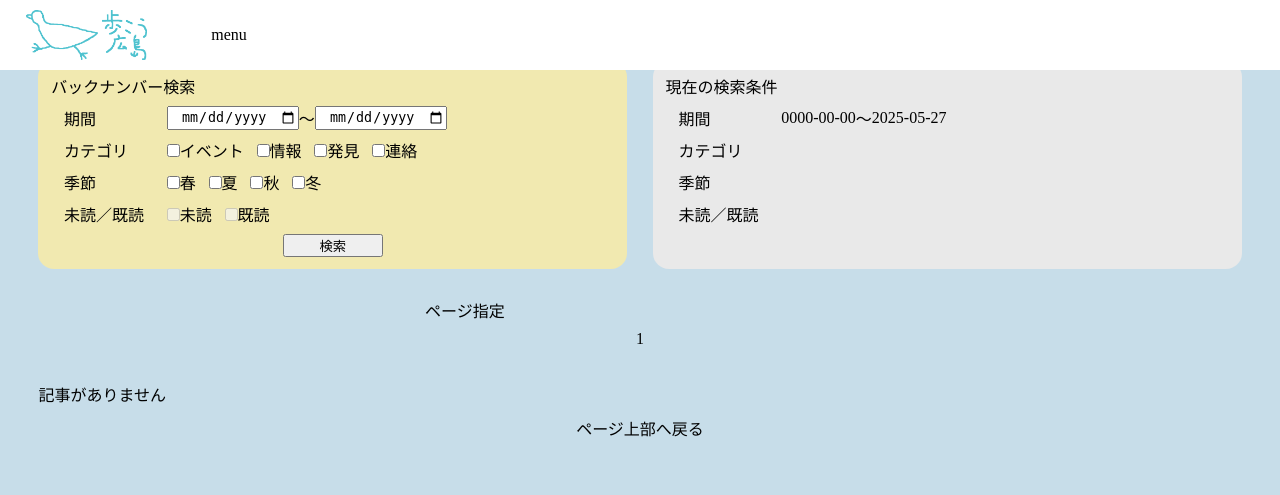
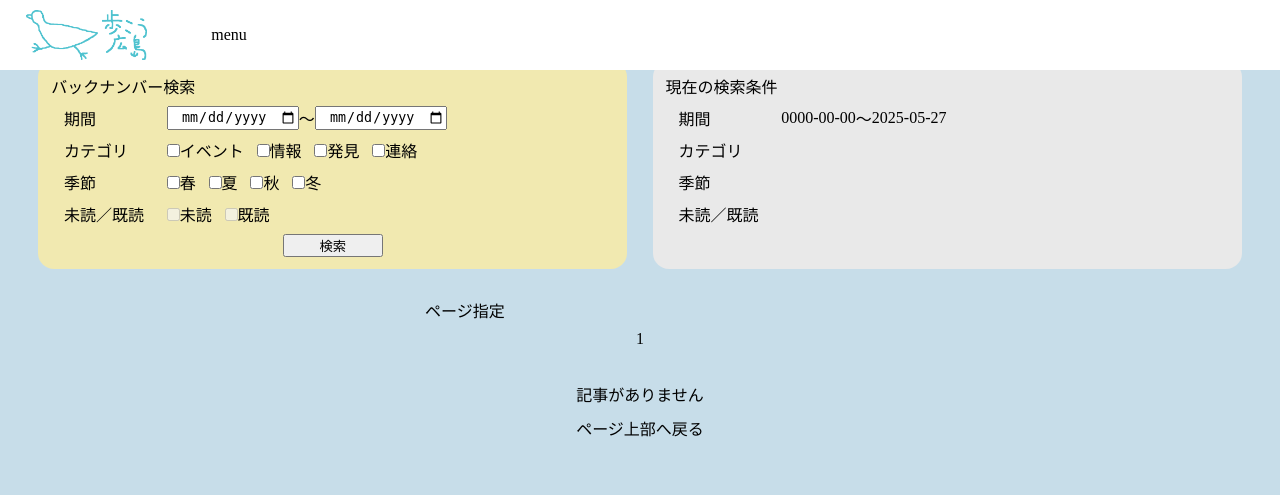
Before and after one commit to ahitomo/walk_hirosima, a PHP site: page /bulletin_board.php in a window 1280 px wide. Shown: the top 495 px of the page. Run offline with PHP 8.4, Linux system fonts and the light colour scheme; data comes from the database, SQL or seed files in the repository; data that the repository does not hold is empty.

Commit message:
Add files via upload

```diff
--- a/walk_hiroshima/css/style_tablet.css
+++ b/walk_hiroshima/css/style_tablet.css
@@ -349,7 +349,7 @@ h2 {
 .bulletin_board_view {
     display: flex;
     align-items: start;
-    justify-content: flex-start;
+    justify-content: center;
     flex-wrap: wrap;
 }
 
```
